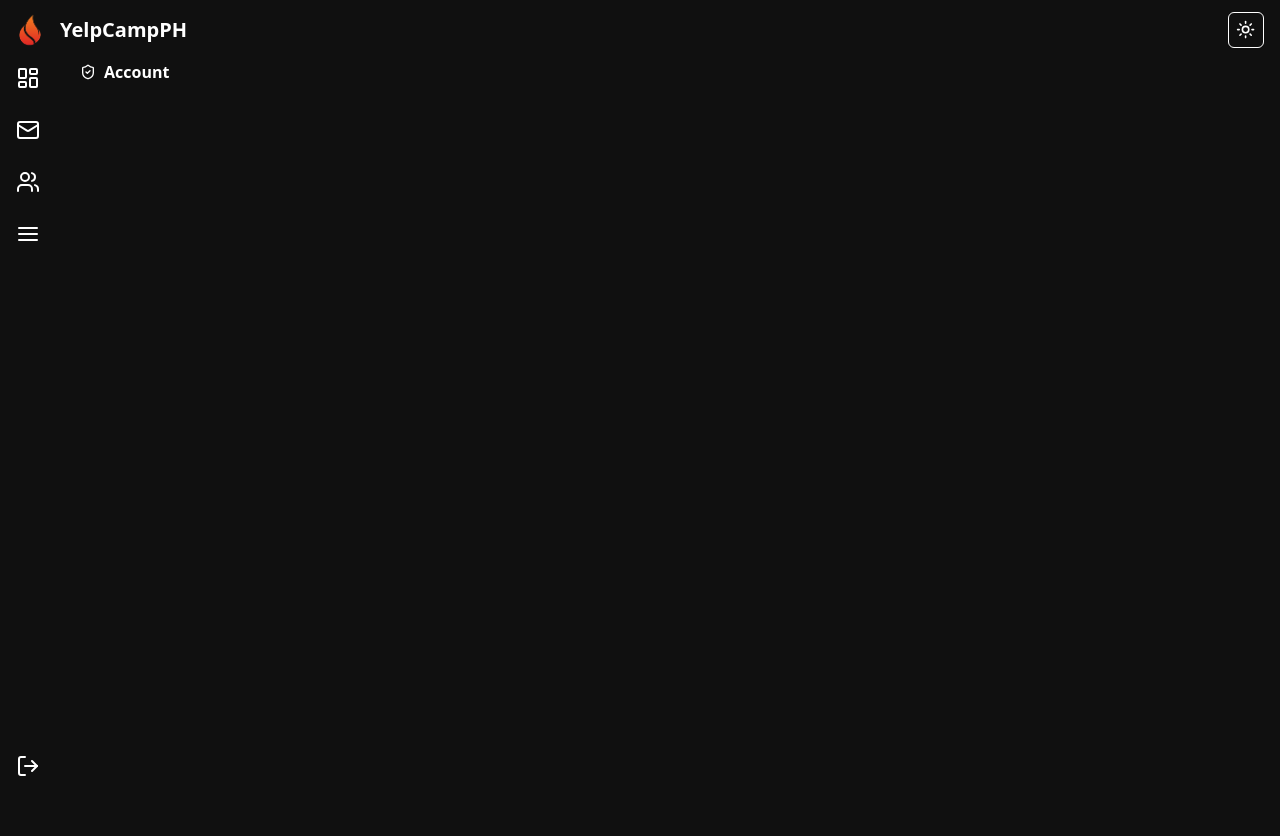
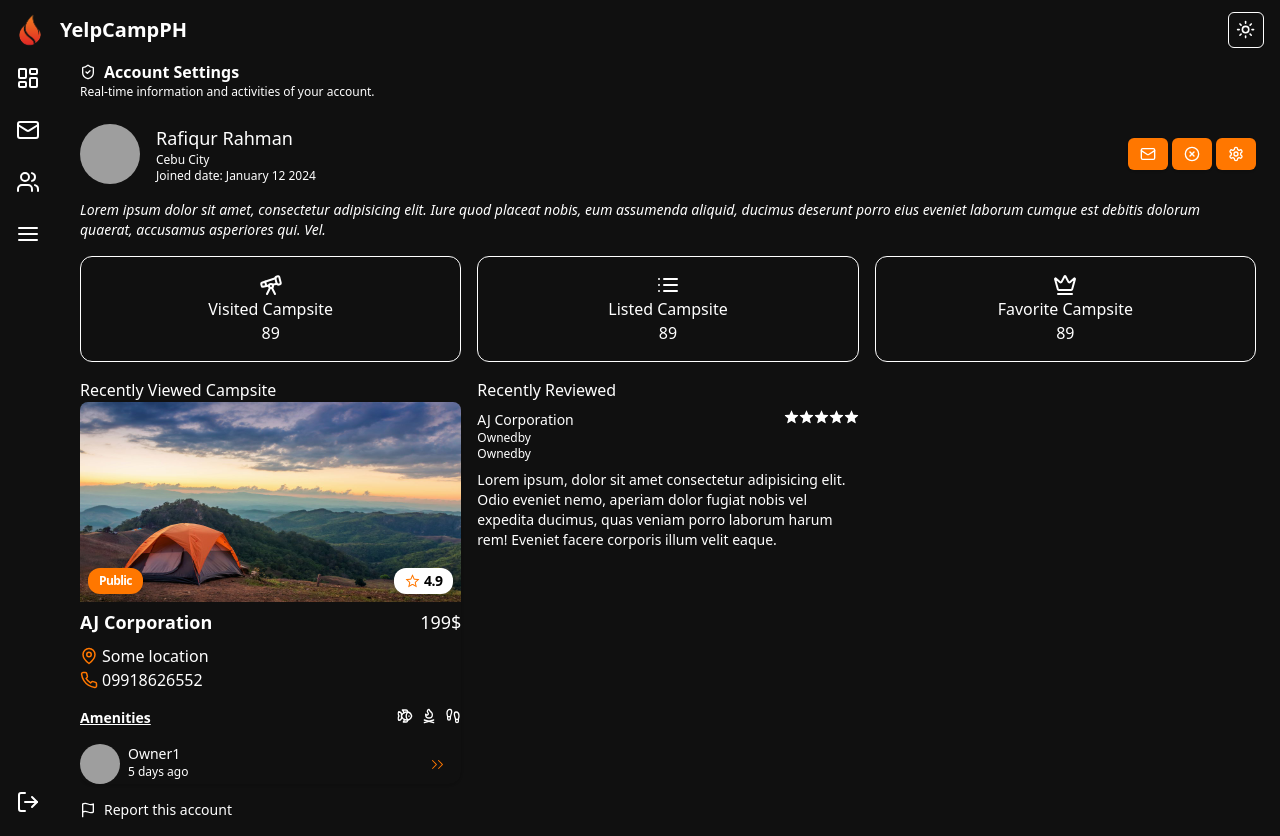
Before and after one commit to rjtormis/YelpCamp-TS, a React (Vite) app in the folder frontend/: page /dashboard/profile in a window 1280 px wide. Before the commit the page ends 800 px from the top, so only its background shows below. Built offline with nearby package versions, Linux system fonts and the light colour scheme; grey boxes are pictures that could not be loaded.

Commit message:
feat: Added profile

```diff
--- a/frontend/src/pages/Dashboard/Profile.tsx
+++ b/frontend/src/pages/Dashboard/Profile.tsx
@@ -1,16 +1,248 @@
-import { ShieldCheck } from "lucide-react";
+import { Avatar, AvatarFallback, AvatarImage } from "@/components/ui/avatar";
+import { Button } from "@/components/ui/button";
+import {
+  CircleX,
+  Crown,
+  Flag,
+  List,
+  MailIcon,
+  MessageCircle,
+  Settings,
+  ShieldCheck,
+  Telescope,
+} from "lucide-react";
+import { Tooltip, TooltipContent, TooltipProvider, TooltipTrigger } from "@/components/ui/tooltip";
+import { Link } from "react-router-dom";
+import ListingCard from "@/components/listing-card";
+import { StarFilledIcon } from "@radix-ui/react-icons";
+
+import {
+  Dialog,
+  DialogContent,
+  DialogDescription,
+  DialogFooter,
+  DialogHeader,
+  DialogTitle,
+  DialogTrigger,
+} from "@/components/ui/dialog";
+import { Label } from "@/components/ui/label";
+import { Input } from "@/components/ui/input";
+import { Textarea } from "@/components/ui/textarea";
 
 function Profile() {
   return (
-    <div className=" w-full ">
-      <div className="px-4 mx-2 relative ">
-        <div className="flex ">
+    <div className="w-full">
+      <div className="px-4 mx-2 relative flex flex-col ">
+        <div className="">
           <p className="my-auto flex font-bold">
             <ShieldCheck size="16" className="my-auto mr-2" />
-            Account
+            Account Settings
           </p>
+          <p className="text-xs">Real-time information and activities of your account.</p>
         </div>
-        <div className="mt-4 overflow-auto"></div>
+        <div className="mt-4 overflow-auto">
+          {/* <div>
+            <ul className="flex flex-col gap-2">
+              <li>
+                <Button>My Profile</Button>
+              </li>
+              <li>
+                <Button>My Profile</Button>
+              </li>
+            </ul>
+          </div> */}
+          <div>
+            {/* <h3 className="font-semibold">My Profile</h3> */}
+            <div className="mt-2 flex justify-between">
+              <div className="flex ">
+                {" "}
+                <Avatar className="h-[60px] w-[60px]">
+                  <AvatarImage src="https://github.com/shadcn.png" />
+                  <AvatarFallback>CN</AvatarFallback>
+                </Avatar>
+                <div className="ml-4">
+                  <p className="text-lg"> Rafiqur Rahman</p>
+                  <p className="text-xs ">Cebu City</p>
+                  <p className="text-xs">Joined date: January 12 2024</p>
+                </div>
+              </div>
+              <div className="flex gap-1">
+                <Dialog>
+                  <DialogTrigger>
+                    {" "}
+                    <TooltipProvider>
+                      <Tooltip>
+                        <TooltipTrigger asChild>
+                          <Button size="sm">
+                            <MailIcon size={16} />
+                          </Button>
+                        </TooltipTrigger>
+                        <TooltipContent side="right">
+                          <p>Send a message</p>
+                        </TooltipContent>
+                      </Tooltip>
+                    </TooltipProvider>
+                  </DialogTrigger>
+                  <DialogContent>
+                    <DialogHeader>
+                      <DialogTitle>
+                        {" "}
+                        <p className="my-auto flex font-bold">
+                          <MessageCircle size="16" className="my-auto mr-2" />
+                          Inbox
+                        </p>
+                      </DialogTitle>
+                      <DialogDescription>
+                        <div className="grid w-full items-center gap-1.5 my-2">
+                          <Label htmlFor="email">To:</Label>
+                          <Input id="email" className="w-full" />
+                        </div>
+                        <div className="my-4">
+                          <Textarea placeholder="Reply to william" />
+                        </div>
+                      </DialogDescription>
+                    </DialogHeader>
+                    <DialogFooter>
+                      <Button>Send</Button>
+                    </DialogFooter>
+                  </DialogContent>
+                </Dialog>
+
+                <Dialog>
+                  <DialogTrigger>
+                    {" "}
+                    <TooltipProvider>
+                      <Tooltip>
+                        <TooltipTrigger asChild>
+                          <TooltipProvider>
+                            <Tooltip>
+                              <TooltipTrigger asChild>
+                                <Button size="sm">
+                                  <CircleX size={16} />
+                                </Button>
+                              </TooltipTrigger>
+                              <TooltipContent side="right">
+                                <p>Block user</p>
+                              </TooltipContent>
+                            </Tooltip>
+                          </TooltipProvider>
+                        </TooltipTrigger>
+                      </Tooltip>
+                    </TooltipProvider>
+                  </DialogTrigger>
+                  <DialogContent>
+                    <DialogHeader>
+                      <DialogTitle>
+                        <div className="flex ">
+                          <CircleX size={16} className="my-auto mr-2" />
+                          <span>Block user</span>
+                        </div>
+                      </DialogTitle>
+                      <DialogDescription>
+                        This will temporarily block usernames account and prevent you from seeing
+                        future listing from this user.
+                      </DialogDescription>
+                      <DialogFooter>
+                        <Button>Block</Button>
+                      </DialogFooter>
+                    </DialogHeader>
+                  </DialogContent>
+                </Dialog>
+
+                <Dialog>
+                  <DialogTrigger>
+                    {" "}
+                    <TooltipProvider>
+                      <Tooltip>
+                        <TooltipTrigger asChild>
+                          <Button size="sm">
+                            <Settings size={16} />
+                          </Button>
+                        </TooltipTrigger>
+                        <TooltipContent side="right">
+                          <p>Dashboard</p>
+                        </TooltipContent>
+                      </Tooltip>
+                    </TooltipProvider>
+                  </DialogTrigger>
+                  <DialogContent>
+                    <DialogHeader>
+                      <DialogTitle>Are you absolutely sure?</DialogTitle>
+                      <DialogDescription>
+                        This action cannot be undone. This will permanently delete your account and
+                        remove your data from our servers.
+                      </DialogDescription>
+                    </DialogHeader>
+                  </DialogContent>
+                </Dialog>
+              </div>
+            </div>
+
+            <div>
+              <p className="text-sm my-4 italic">
+                Lorem ipsum dolor sit amet, consectetur adipisicing elit. Iure quod placeat nobis,
+                eum assumenda aliquid, ducimus deserunt porro eius eveniet laborum cumque est
+                debitis dolorum quaerat, accusamus asperiores qui. Vel.
+              </p>
+            </div>
+
+            <div className="grid grid-cols-3 gap-4 my-4">
+              <div className="border border-solid p-4 text-center rounded-xl">
+                <Telescope className="m-auto" /> <p>Visited Campsite</p>
+                <p className="">89</p>
+              </div>
+              <div className="border border-solid p-4 text-center rounded-xl">
+                <List className="m-auto" /> <p>Listed Campsite</p>
+                <p className="">89</p>
+              </div>
+              <div className="border border-solid p-4 text-center rounded-xl">
+                <Crown className="m-auto" /> <p>Favorite Campsite</p>
+                <p className="">89</p>
+              </div>
+            </div>
+
+            <div className="grid grid-cols-3 gap-4 m-auto">
+              <div>
+                <h2>Recently Viewed Campsite</h2>
+                <div>
+                  <ListingCard />
+                </div>
+              </div>
+              <div>
+                <h2>Recently Reviewed</h2>
+                <div className="mt-2">
+                  <div className="">
+                    <div className="flex justify-between">
+                      <div>
+                        <p className="text-sm">AJ Corporation</p>
+                        <p className="text-xs">Ownedby</p>
+                        <p className="text-xs">Ownedby</p>
+                      </div>
+                      <span className="flex">
+                        <StarFilledIcon />
+                        <StarFilledIcon />
+                        <StarFilledIcon />
+                        <StarFilledIcon />
+                        <StarFilledIcon />
+                      </span>
+                    </div>
+                    <div className="my-2">
+                      <p className="text-sm">
+                        Lorem ipsum, dolor sit amet consectetur adipisicing elit. Odio eveniet nemo,
+                        aperiam dolor fugiat nobis vel expedita ducimus, quas veniam porro laborum
+                        harum rem! Eveniet facere corporis illum velit eaque.
+                      </p>
+                    </div>
+                  </div>
+                </div>
+              </div>
+            </div>
+            <div className="my-4 flex hover:underline hover:cursor-pointer">
+              <Flag className="w-[16px] h-[16px] my-auto mr-2" />
+              <span className="text-sm">Report this account</span>
+            </div>
+          </div>
+        </div>
       </div>
     </div>
   );
```
